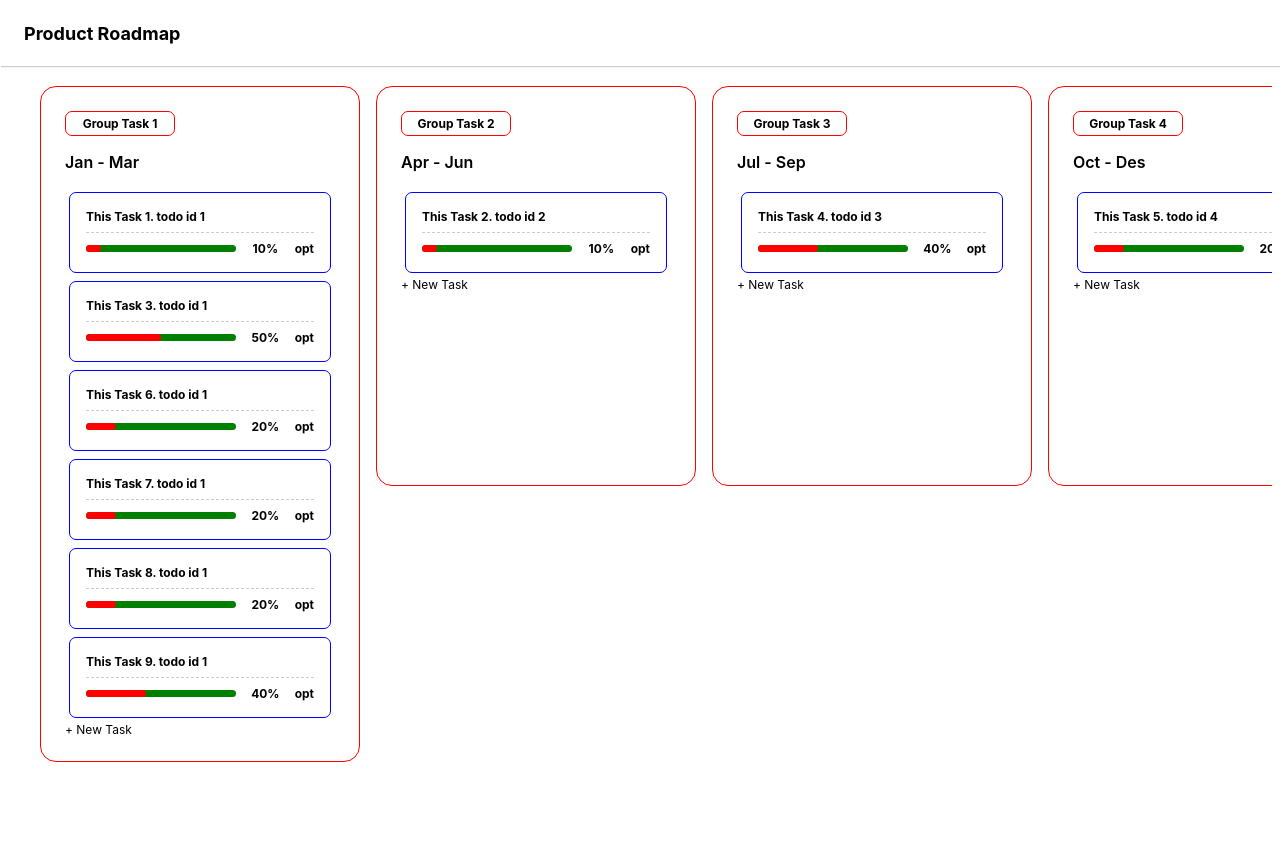
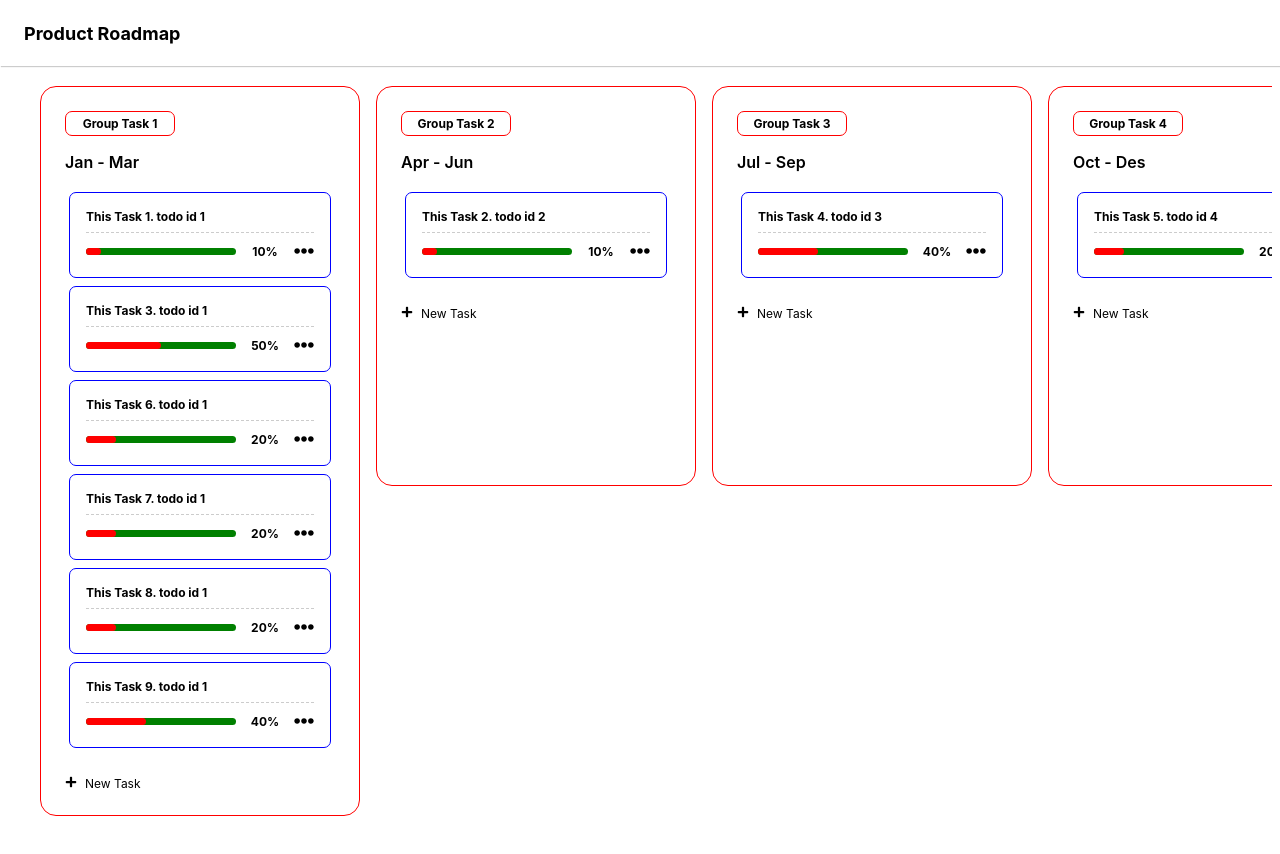
Before and after one commit to torik135/simple-kanban-reactjs, a React (Create React App) app: page / in a window 1280 px wide. Shown: the top 854 px of the page. Built offline with nearby package versions, Linux system fonts and the light colour scheme.

Commit message:
icons & styling

```diff
--- a/src/App.css
+++ b/src/App.css
@@ -1,10 +1,3 @@
-:root {
-  --padglobal: 8px;
-
-  --black20: rgba(0, 0, 0, 0.2);
-  --shadow-1: 1px 1px 1px var(--black20);
-}
-
 .App {
   font-size: 12px;
 }
--- a/src/components/Board/index.css
+++ b/src/components/Board/index.css
@@ -1,6 +1,6 @@
 .board-container {
   padding: var(--padglobal);
-  border-radius: 10px;
+  border-radius: var(--border5);
 }
 
 .board-content {
@@ -37,3 +37,14 @@
   font-size: 16px;
   padding-bottom: 16px;
 }
+
+.new-task {
+  padding-top: 24px;
+  cursor: pointer;
+  display: flex;
+  align-items: center;
+}
+
+.new-task i {
+  padding-right: 8px;
+}
--- a/src/components/Board/index.js
+++ b/src/components/Board/index.js
@@ -1,5 +1,6 @@
 import './index.css';
 
+import { FaPlus as PlusIcon } from 'react-icons/fa';
 import { Task } from '../Task';
 
 const Board = (props) => {
@@ -14,7 +15,12 @@ const Board = (props) => {
 
             <Task tasks={tasks} todos={todo} />
 
-            <div className='new-task'>+ New Task</div>
+            <div className='new-task'>
+              <i>
+                <PlusIcon />
+              </i>
+              New Task
+            </div>
           </div>
         </div>
       ))}
--- a/src/components/MainLayout/index.css
+++ b/src/components/MainLayout/index.css
@@ -12,6 +12,5 @@
 .main-board {
   display: flex;
   padding: var(--padglobal);
-  border-radius: 10px;
   overflow-y: scroll;
 }
--- a/src/components/Task/index.css
+++ b/src/components/Task/index.css
@@ -37,3 +37,10 @@
   background: red;
   border-radius: 7px;
 }
+
+.task-progress_opt {
+  font-size: 20px;
+  display: flex;
+  align-items: center;
+  cursor: pointer;
+}
--- a/src/components/Task/index.js
+++ b/src/components/Task/index.js
@@ -1,4 +1,6 @@
 import './index.css';
+
+import { FaEllipsisH as ThreeDotsIcon } from 'react-icons/fa';
 
 /*
 task.percentage
@@ -27,7 +29,9 @@ const Task = (props) => {
                 <div className='task-progress_text'>
                   {task.progress_percentage}%
                 </div>
-                <div className='task-progress_opt'>opt</div>
+                <div className='task-progress_opt'>
+                  <ThreeDotsIcon />
+                </div>
               </div>
             </div>
           </div>
--- a/src/index.css
+++ b/src/index.css
@@ -1,3 +1,12 @@
+:root {
+  --padglobal: 8px;
+
+  --border5: 5px;
+
+  --black20: rgba(0, 0, 0, 0.2);
+  --shadow-1: 1px 1px 1px var(--black20);
+}
+
 body {
   margin: 0;
   font-family: -apple-system, BlinkMacSystemFont, 'Segoe UI', 'Roboto', 'Oxygen',
```
